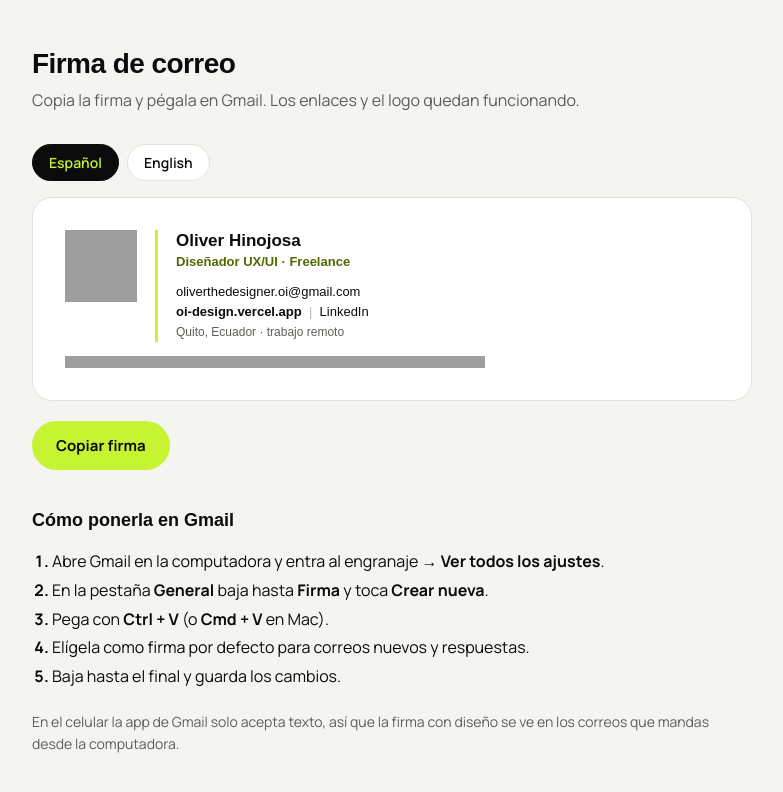
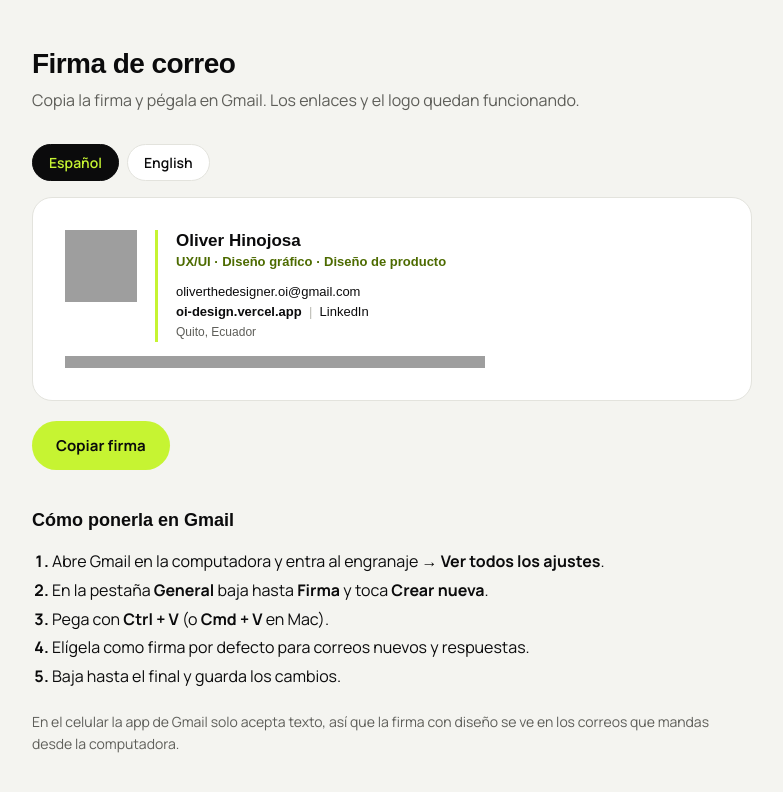
Before and after one commit to OliverHino17/oi-design, a plain HTML site: page firma/index.html in a window 1280 px wide. Shown: the whole page, without its empty margins (248-1031 px from the left). Drawn offline with Linux system fonts and the light colour scheme; grey boxes are pictures that could not be loaded; a web font is replaced by a local one.

Commit message:
Firma: nuevo cargo y sin trabajo remoto
Co-Authored-By: Claude Opus 5.5 <noreply@anthropic.com>
Claude-Session: https://claude.ai/code/session_01HvxD57Gfq2mmyui77zHJ7X

```diff
--- a/firma/index.html
+++ b/firma/index.html
@@ -49,7 +49,7 @@
     </td>
     <td valign="top" style="padding:0 0 0 18px;border-left:3px solid #C6F432;">
       <div style="font-size:17px;line-height:22px;font-weight:bold;color:#0B0B0C;margin:0;">Oliver Hinojosa</div>
-      <div style="font-size:13px;line-height:20px;color:#4D6B00;font-weight:bold;margin:0 0 10px;">Diseñador UX/UI &middot; Freelance</div>
+      <div style="font-size:13px;line-height:20px;color:#4D6B00;font-weight:bold;margin:0 0 10px;">UX/UI &middot; Diseño gráfico &middot; Diseño de producto</div>
       <div style="font-size:13px;line-height:20px;color:#0B0B0C;margin:0;">
         <a href="mailto:oliverthedesigner.oi@gmail.com" style="color:#0B0B0C;text-decoration:none;">oliverthedesigner.oi@gmail.com</a>
       </div>
@@ -58,7 +58,7 @@
         <span style="color:#B9B9B2;">&nbsp;|&nbsp;</span>
         <a href="https://www.linkedin.com/in/oiproductdesigner" style="color:#0B0B0C;text-decoration:none;">LinkedIn</a>
       </div>
-      <div style="font-size:12px;line-height:20px;color:#5E5E59;margin:0;">Quito, Ecuador &middot; trabajo remoto</div>
+      <div style="font-size:12px;line-height:20px;color:#5E5E59;margin:0;">Quito, Ecuador</div>
     </td>
   </tr>
   <tr>
@@ -77,7 +77,7 @@
     </td>
     <td valign="top" style="padding:0 0 0 18px;border-left:3px solid #C6F432;">
       <div style="font-size:17px;line-height:22px;font-weight:bold;color:#0B0B0C;margin:0;">Oliver Hinojosa</div>
-      <div style="font-size:13px;line-height:20px;color:#4D6B00;font-weight:bold;margin:0 0 10px;">UX/UI Designer &middot; Freelance</div>
+      <div style="font-size:13px;line-height:20px;color:#4D6B00;font-weight:bold;margin:0 0 10px;">UX/UI &middot; Graphic Design &middot; Product Design</div>
       <div style="font-size:13px;line-height:20px;color:#0B0B0C;margin:0;">
         <a href="mailto:oliverthedesigner.oi@gmail.com" style="color:#0B0B0C;text-decoration:none;">oliverthedesigner.oi@gmail.com</a>
       </div>
@@ -86,7 +86,7 @@
         <span style="color:#B9B9B2;">&nbsp;|&nbsp;</span>
         <a href="https://www.linkedin.com/in/oiproductdesigner" style="color:#0B0B0C;text-decoration:none;">LinkedIn</a>
       </div>
-      <div style="font-size:12px;line-height:20px;color:#5E5E59;margin:0;">Quito, Ecuador &middot; working remotely</div>
+      <div style="font-size:12px;line-height:20px;color:#5E5E59;margin:0;">Quito, Ecuador</div>
     </td>
   </tr>
   <tr>
```
